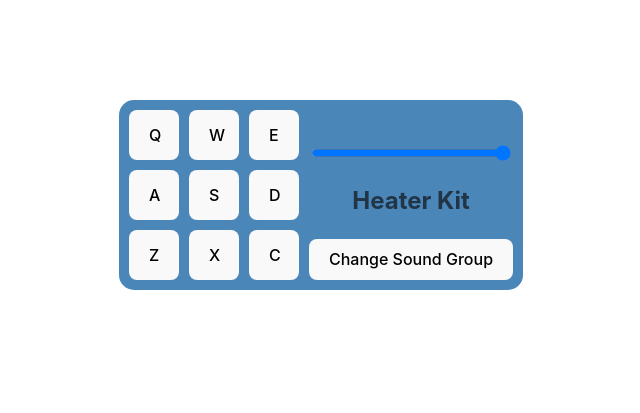
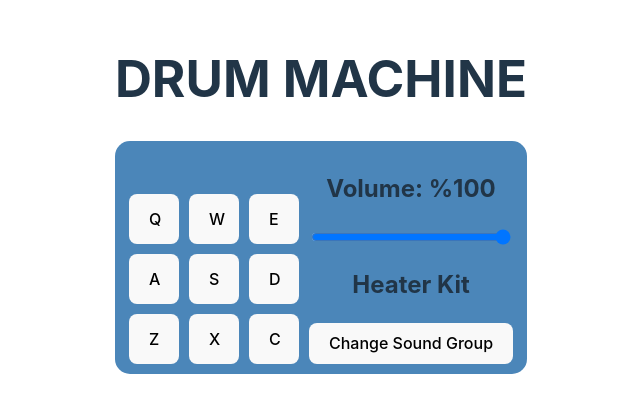
Before and after one commit to zfranczak/drumMachine, a React (Vite) app: page / in a window 1280 px wide. Shown: the part 205-618 px from the top of the page, without its empty margins (319-959 px from the left). Built offline with nearby package versions, Linux system fonts and the light colour scheme.

Commit message:
passed all tests

```diff
--- a/index.html
+++ b/index.html
@@ -2,7 +2,7 @@
 <html lang="en">
   <head>
     <meta charset="UTF-8" />
-    <link rel="icon" type="image/svg+xml" href="/vite.svg" />
+    <link rel="icon" type="image/svg+xml" href="#" />
     <meta name="viewport" content="width=device-width, initial-scale=1.0" />
     <title>Drum Machine</title>
   </head>
--- a/src/App.jsx
+++ b/src/App.jsx
@@ -165,6 +165,8 @@ const App = () => {
   };
 
   return (
+    <div>
+      <h1>DRUM MACHINE</h1>
       <div id='drum-machine'>
         {setKeyVolume()}
         <div className='wrapper'>
@@ -177,6 +179,7 @@ const App = () => {
           />
         </div>
       </div>
+    </div>
   );
 };
 
--- a/src/components/DrumControl.jsx
+++ b/src/components/DrumControl.jsx
@@ -2,11 +2,14 @@ import React from 'react';
 
 const DrumControl = ({
   name,
+  power,
+  stop,
   volume,
   handleVolumeChange,
   changeSoundGroup,
 }) => (
   <div className='control'>
+    <h2>Volume: %{Math.round(volume * 100)}</h2>
     <input
       max='1'
       min='0'
--- a/src/components/Machine.jsx
+++ b/src/components/Machine.jsx
@@ -16,7 +16,7 @@ const KeyboardKey = ({ play, sound: { id, key, keyCode, url } }) => {
   }, []);
 
   return (
-    <button className='drum-pad' onClick={() => play(key, id)}>
+    <button id={keyCode} className='drum-pad' onClick={() => play(key, id)}>
       <audio className='clip' id={key} src={url} />
       {key}
     </button>
```
Lines whose indentation alone changed are shown as unchanged.
